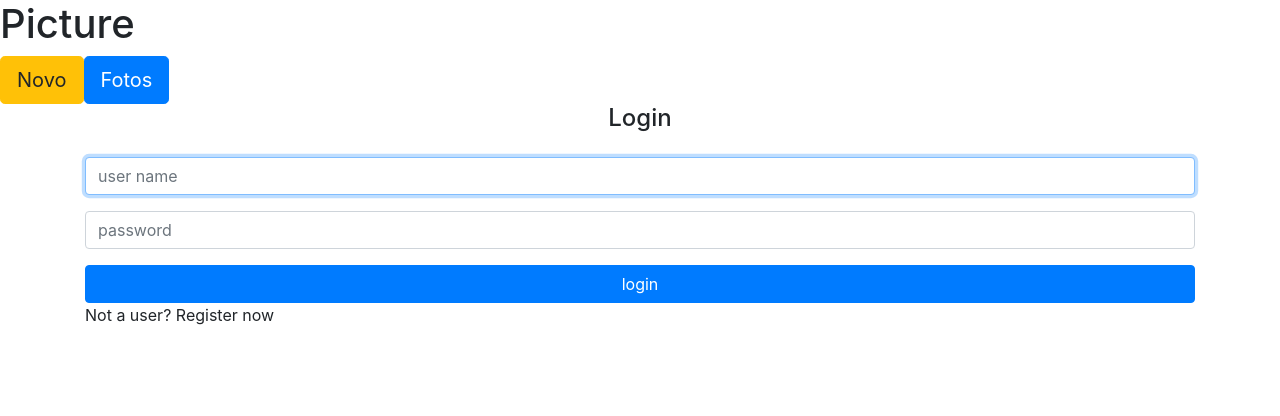
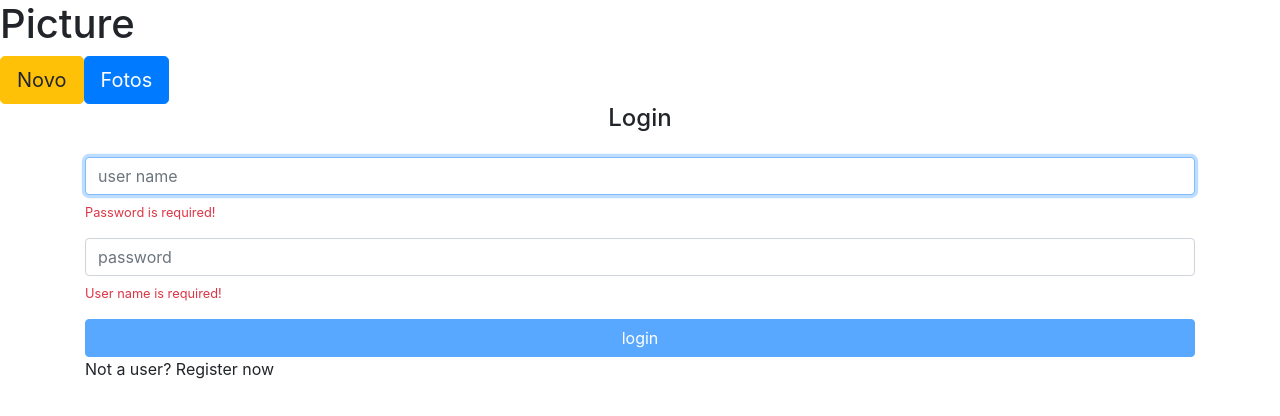
Before and after one commit to rafaelpllopes/praticando_angular, an Angular app in the folder picture/: page / in a window 1280 px wide. Shown: the top 416 px of the page. Built offline with nearby package versions, Linux system fonts and the light colour scheme.

Commit message:
Implementando a validação para o form de autenticação, criado componente para exibir mensagem.

```diff
--- a/picture/src/app/home/signin/signin.component.html
+++ b/picture/src/app/home/signin/signin.component.html
@@ -1,16 +1,18 @@
 <h4 class="text-center">Login</h4>
 <div class="container">
-  <form class="form mt-4">
+  <form [formGroup]="loginForm" class="form mt-4">
 
       <div class="form-group">
-        <input type="text" class="form-control" autofocus="autofocus" placeholder="user name">
+        <input formControlName="userName" type="text" class="form-control" autofocus="autofocus" placeholder="user name">
+        <app-vmessage *ngIf="loginForm.get('userName').errors?.required" text="Password is required!"></app-vmessage>
       </div>
 
       <div class="form-group">
-        <input type="password" class="form-control" placeholder="password">
+        <input formControlName="password" type="password" class="form-control" placeholder="password">
+        <app-vmessage *ngIf="loginForm.get('password').errors?.required" text="User name is required!"></app-vmessage>
       </div>
 
-      <button class="btn btn-primary btn-block" type="submit">login</button>
+      <button [disabled]="loginForm.invalid" class="btn btn-primary btn-block" type="submit">login</button>
     </form>
 
     <p>Not a user? <a>Register now</a></p>
--- a/picture/src/app/home/signin/signin.component.ts
+++ b/picture/src/app/home/signin/signin.component.ts
@@ -1,4 +1,5 @@
 import { Component, OnInit } from '@angular/core';
+import { FormGroup, FormBuilder, Validators } from '@angular/forms';
 
 @Component({
   templateUrl: './signin.component.html',
@@ -6,9 +7,15 @@ import { Component, OnInit } from '@angular/core';
 })
 export class SigninComponent implements OnInit {
 
-  constructor() { }
+  loginForm: FormGroup;
+
+  constructor(private formBuilder: FormBuilder) { }
 
   ngOnInit() {
+    this.loginForm = this.formBuilder.group({
+      userName: ['', Validators.required],
+      password: ['', Validators.required]
+    });
   }
 
 }
--- a/picture/src/app/photos/photo-list/photo-list.component.ts
+++ b/picture/src/app/photos/photo-list/photo-list.component.ts
@@ -2,7 +2,7 @@ import { Component, OnInit } from '@angular/core';
 import { ActivatedRoute } from '@angular/router';
 
 import { Photo } from '../photo/photo';
-import { PhotoService } from './../photo/photo.service';
+import { PhotoService } from '../photo/photo.service';
 
 @Component({
   selector: 'app-photo-list',
--- a/picture/src/app/photos/photo-list/photo-list.module.ts
+++ b/picture/src/app/photos/photo-list/photo-list.module.ts
@@ -1,8 +1,8 @@
-import { CardModule } from './../../shared/components/card/card.module';
+import { CardModule } from '../../shared/components/card/card.module';
 import { NgModule } from '@angular/core';
 import { CommonModule } from '@angular/common';
 
-import { PhotoModule } from './../photo/photo.module';
+import { PhotoModule } from '../photo/photo.module';
 import { PhotoListComponent } from './photo-list.component';
 import { PhotosComponent } from './photos/photos.component';
 import { LoadButtonComponent } from './load-button/load-button.component';
--- a/picture/src/app/photos/photo-list/photo-list.resolver.ts
+++ b/picture/src/app/photos/photo-list/photo-list.resolver.ts
@@ -3,7 +3,7 @@ import { Resolve, ActivatedRouteSnapshot, RouterStateSnapshot } from '@angular/r
 
 import { Observable } from 'rxjs';
 
-import { PhotoService } from './../photo/photo.service';
+import { PhotoService } from '../photo/photo.service';
 import { Photo } from '../photo/photo';
 
 @Injectable({ providedIn: 'root' })
--- /dev/null
+++ b/picture/src/app/shared/vmessage/vmessage.component.html
@@ -0,0 +1,3 @@
+<small class="text-danger d-block mt-2">
+  {{ text }}
+</small>
--- /dev/null
+++ b/picture/src/app/shared/vmessage/vmessage.component.ts
@@ -0,0 +1,17 @@
+import { Component, OnInit, Input } from '@angular/core';
+
+@Component({
+  selector: 'app-vmessage',
+  templateUrl: './vmessage.component.html',
+  styleUrls: ['./vmessage.component.css']
+})
+export class VmessageComponent implements OnInit {
+
+  @Input() text: string = '';
+
+  constructor() { }
+
+  ngOnInit() {
+  }
+
+}
```
Also changed, not shown: picture/src/app/home/home.module.ts (+8 -2 lines), picture/src/app/shared/vmessage/vmessage.module.ts (added, +12 -0 lines), picture/src/app/shared/vmessage/vmessage.component.css (added), 2 other files (tests, documents, lock files or other folders).
